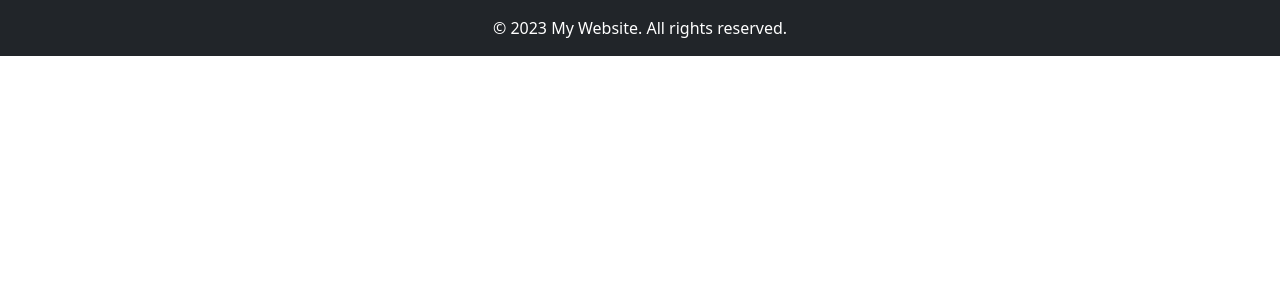
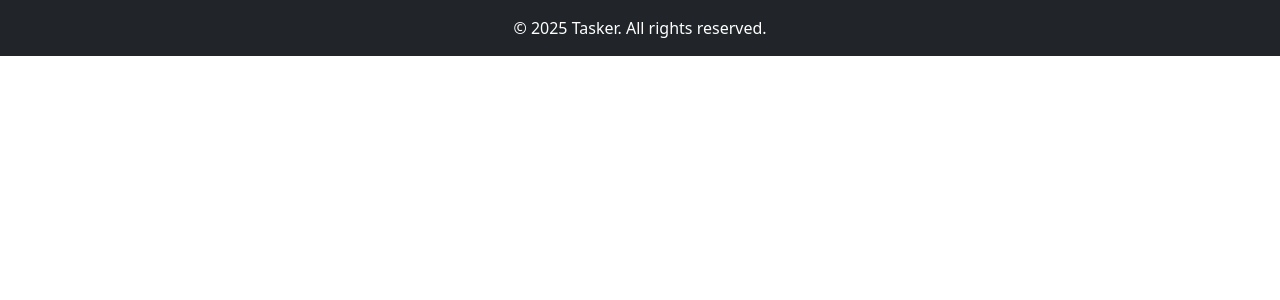
Before and after one commit to SaeedSaedi/django-todo-app, a Django app: template templates/inc/base.html in a window 1280 px wide. Shown: the part 56-356 px from the top of the page. Run offline with Django 5.2, Linux system fonts and the light colour scheme; the template is opened without the code that fills it, so the values that code supplies are empty.

Commit message:
fix footer text

```diff
--- a/templates/inc/footer.html
+++ b/templates/inc/footer.html
@@ -1,5 +1,5 @@
 <footer class="bg-dark text-white text-center py-3">
     <div class="container">
-        <p class="mb-0">&copy; 2023 My Website. All rights reserved.</p>
+        <p class="mb-0">&copy; 2025 Tasker. All rights reserved.</p>
     </div>
 </footer>
```
